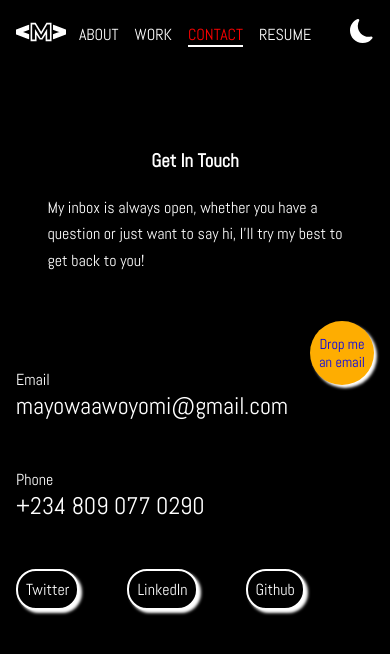
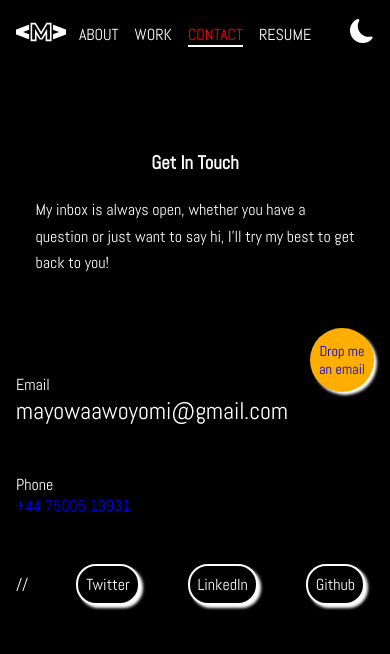
Before and after one commit to mayowasam/mayowa, a React (Create React App) app: page /contact in a window 390 px wide. Shown: the top 654 px of the page. Built offline with nearby package versions, Linux system fonts and the light colour scheme.

Commit message:
Update phone number and modify Twitter link

```diff
--- a/src/components/Contact.js
+++ b/src/components/Contact.js
@@ -270,7 +270,7 @@ export default function Contact() {
 
                     >
                         <p>Phone</p>
-                        <span>+234 809 077 0290</span>
+                        <a href="+447500519931">+44 75005 19931</a>
                     </motion.div>
 
                     <motion.div className="handles"
@@ -279,7 +279,7 @@ export default function Contact() {
                         animate="animate"
                         exit="exit"
                     >
-                        <motion.a variants={aboutYVariant("down")} href="/">Twitter</motion.a>
+                        // <motion.a variants={aboutYVariant("down")} href="/">Twitter</motion.a>
                         <motion.a variants={aboutYVariant("down")} href="https://www.linkedin.com/in/mayowa-awoyomi" target="_blank" rel="noreferrer">LinkedIn</motion.a>
                         <motion.a variants={aboutYVariant("down")} href="https://github.com/mayowasam" target="_blank" rel="noreferrer">Github</motion.a>
                     </motion.div>
```
